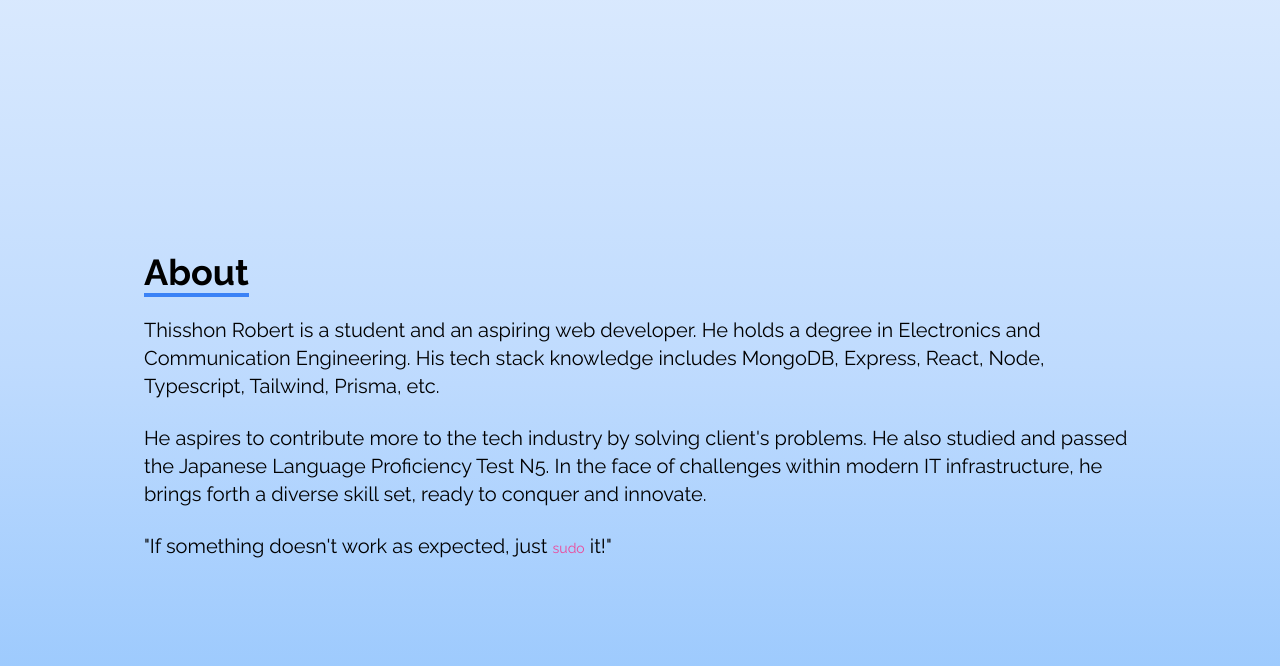
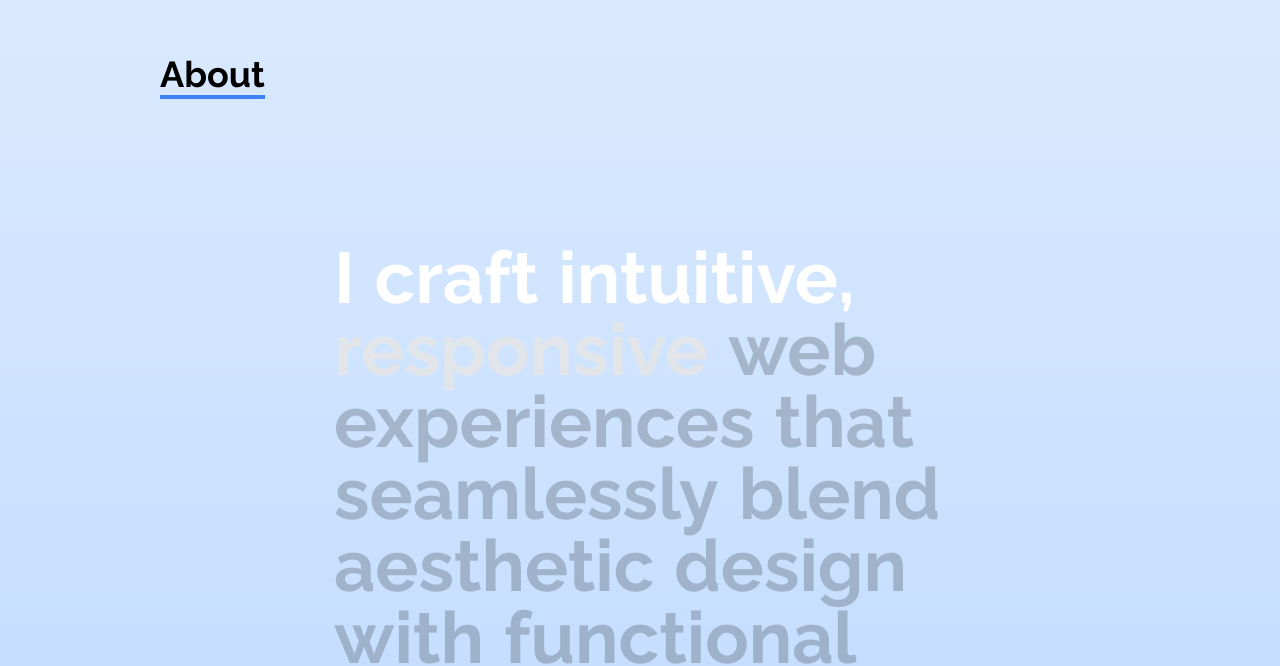
Before and after one commit to Thisshonrobert/portfolio, a React (Vite) app: page / in a window 1280 px wide. Shown: the part 834-1500 px from the top of the page. Built offline with nearby package versions, Linux system fonts and the light colour scheme.

Commit message:
scroll effect to about page added

```diff
--- a/package.json
+++ b/package.json
@@ -11,12 +11,15 @@
   },
   "dependencies": {
     "@emailjs/browser": "^4.3.3",
+    "clsx": "^2.1.1",
+    "framer-motion": "^11.3.21",
     "react": "^18.2.0",
     "react-dom": "^18.2.0",
     "react-icons": "^5.0.1",
     "react-scroll": "^1.9.0",
     "react-toggle": "^4.1.3",
-    "react-typewriter-effect": "^1.1.0"
+    "react-typewriter-effect": "^1.1.0",
+    "tailwind-merge": "^2.4.0"
   },
   "devDependencies": {
     "@types/react": "^18.2.66",
--- a/src/components/About.jsx
+++ b/src/components/About.jsx
@@ -1,27 +1,69 @@
-import React from 'react';
+import { cn } from "../lib/utils";
+import { motion, useScroll, useTransform } from "framer-motion";
+import { useRef } from "react";
 
-function About() {
-    return (
-        <section name="About" className='bg-gradient-to-b from-blue-100 via-blue-200 to-blue-300 dark:from-gray-800 dark:via-black dark:to-black w-full md:h-screen'>
-            <div className='flex flex-col text-black dark:text-white justify-center mx-auto max-w-screen-lg p-4 w-full h-full'>
-                <div className='mt-20'>
-                    <h1 className='text-4xl inline border-b-4 font-bold border-blue-500 dark:border-gray-500'>About</h1>
-                </div>
 
-                <p className='text-xl mt-6'>
-                    Thisshon Robert is a student and an aspiring web developer. He holds a degree in Electronics and Communication Engineering. His tech stack knowledge includes MongoDB, Express, React, Node, Typescript, Tailwind, Prisma, etc.
-                </p>
+const TextRevealByWord = ({ text, className }) => {
+  const targetRef = useRef(null);
 
-                <p className='text-xl mt-6'>
-                    He aspires to contribute more to the tech industry by solving client's problems. He also studied and passed the Japanese Language Proficiency Test N5. In the face of challenges within modern IT infrastructure, he brings forth a diverse skill set, ready to conquer and innovate.
-                </p>
+  const { scrollYProgress } = useScroll({
+    target: targetRef,
+  });
+  const words = text.split(" ");
 
-                <p className='text-xl mt-6'>
-                    "If something doesn't work as expected, just <span className='text-pink-500 font-mono text-sm'>sudo</span> it!"
-                </p>
-            </div>
-        </section>
-    );
-}
+  return (
+    <div ref={targetRef} className={cn("relative z-0 h-[200vh]", className)}>
+      <div
+        className={
+          "sticky top-0 mx-auto flex h-[50%] max-w-4xl items-center bg-transparent px-[1rem] py-[5rem]"
+        }
+      >
+        <p
+          className={
+            "flex flex-wrap text-2xl font-bold text-black/20 dark:text-white/20 md:p-4 md:text-4xl lg:p-5 lg:text-4xl xl:text-7xl"
+          }
+        >
+          {words.map((word, i) => {
+            const start = i / words.length;
+            const end = start + 1 / words.length;
+            return (
+              <Word key={i} progress={scrollYProgress} range={[start, end]}>
+                {word}
+              </Word>
+            );
+          })}
+        </p>
+      </div>
+    </div>
+  );
+};
+
+const Word = ({ children, progress, range }) => {
+  const color = useTransform(progress, range, ["#00000033", "#FFFFFF"]);
+  return (
+    <span className="xl:lg-3 relative mx-1 lg:mx-2.5">
+      <motion.span
+        style={{ color: color }}
+        className={"text-black dark:text-white"}
+      >
+        {children}
+      </motion.span>
+    </span>
+  );
+};
+
+const About = () => {
+  return (
+    <div name="About" className="mx-auto w-full h-full bg-gradient-to-b from-blue-100 via-blue-200 to-blue-300 dark:from-gray-800 dark:via-black dark:to-black p-12">
+      <div className="container mx-auto max-w-screen-lg  py-10 px-4 sm:px-6 lg:px-8">
+        <h1 className="text-4xl inline border-b-4 font-bold border-blue-500 dark:text-white dark:border-gray-500 mb-6">
+          About
+        </h1>
+        <TextRevealByWord className="lg:ml-32" text="I craft intuitive, responsive web experiences that seamlessly blend aesthetic design with functional elegance." />
+
+      </div>
+    </div>
+  );
+};
 
 export default About;
--- /dev/null
+++ b/src/lib/utils.js
@@ -0,0 +1,6 @@
+import {  clsx } from "clsx"
+import { twMerge } from "tailwind-merge"
+
+export function cn(...inputs) {
+  return twMerge(clsx(inputs))
+}
```
Also changed, not shown: 1 other file (tests, documents, lock files or other folders).
